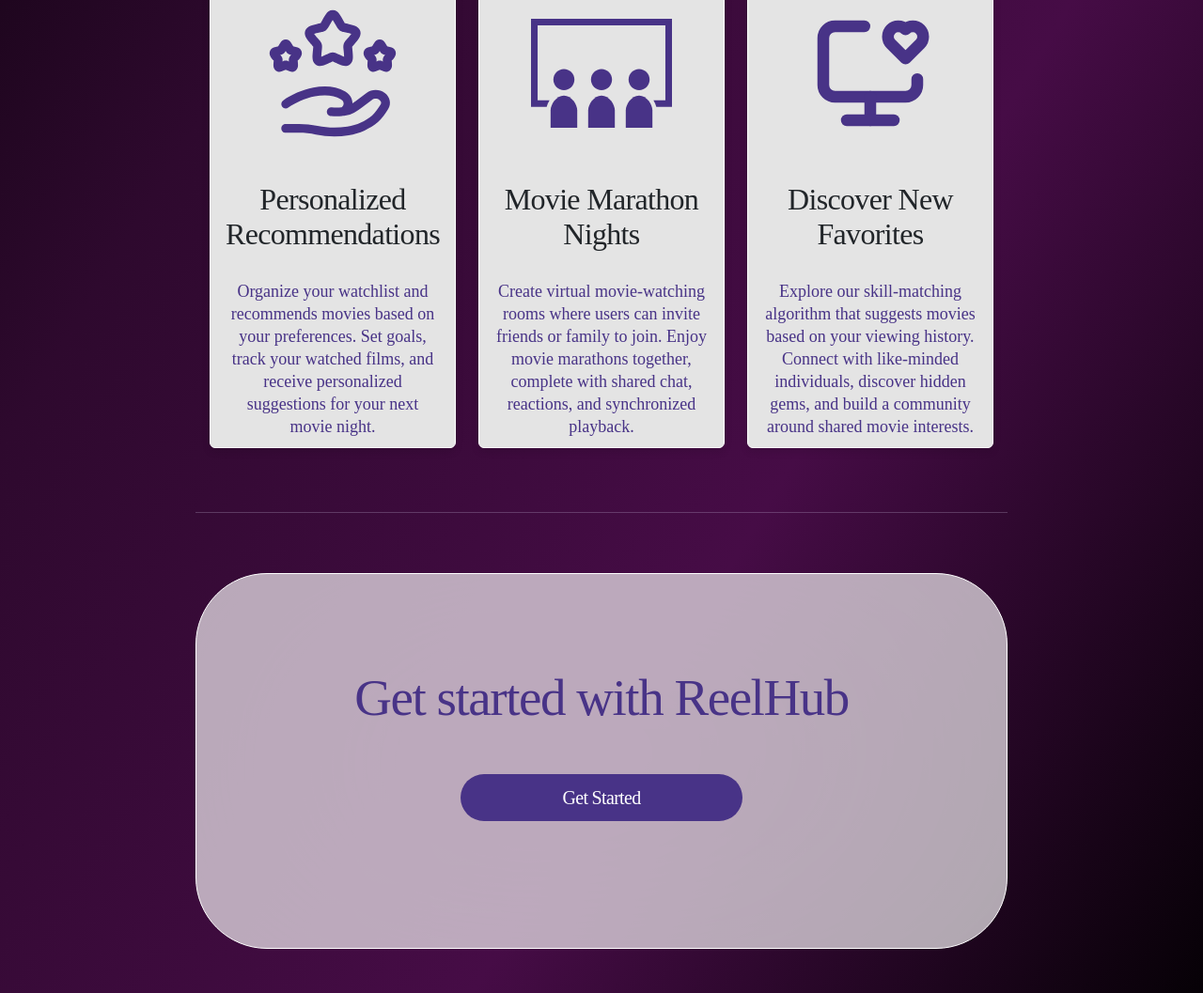
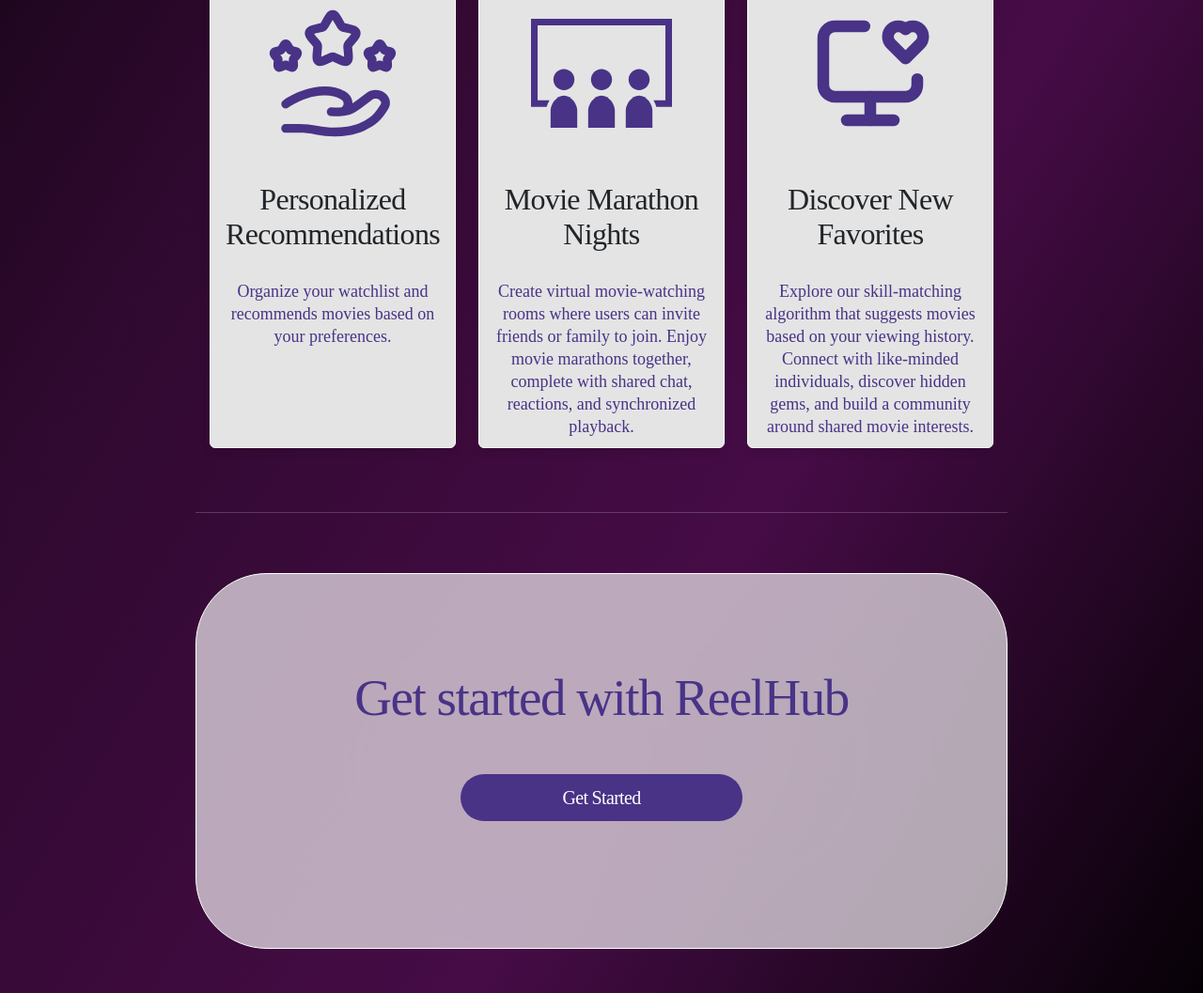
Before and after one commit to ganganathkb/DevQuest_first_project, a website: page client/index.html in a window 1280 px wide. Shown: the part 935-1992 px from the top of the page at 94% size. Drawn offline with nearby package versions, Linux system fonts and the light colour scheme; a web font is replaced by a local one.

Commit message:
Update index.html
change bla bla

```diff
--- a/client/index.html
+++ b/client/index.html
@@ -59,9 +59,7 @@
                             <div class="card-body">
                                 <h5 class="card-title custom-card-title">Personalized Recommendations</h5>
                                 <p class="card-text custom-card-text">
-                                    Organize your watchlist and recommends movies based on your preferences. Set goals,
-                                    track your watched
-                                    films, and receive personalized suggestions for your next movie night.
+                                    Organize your watchlist and recommends movies based on your preferences.
                                 </p>
                             </div>
                         </div>
```
